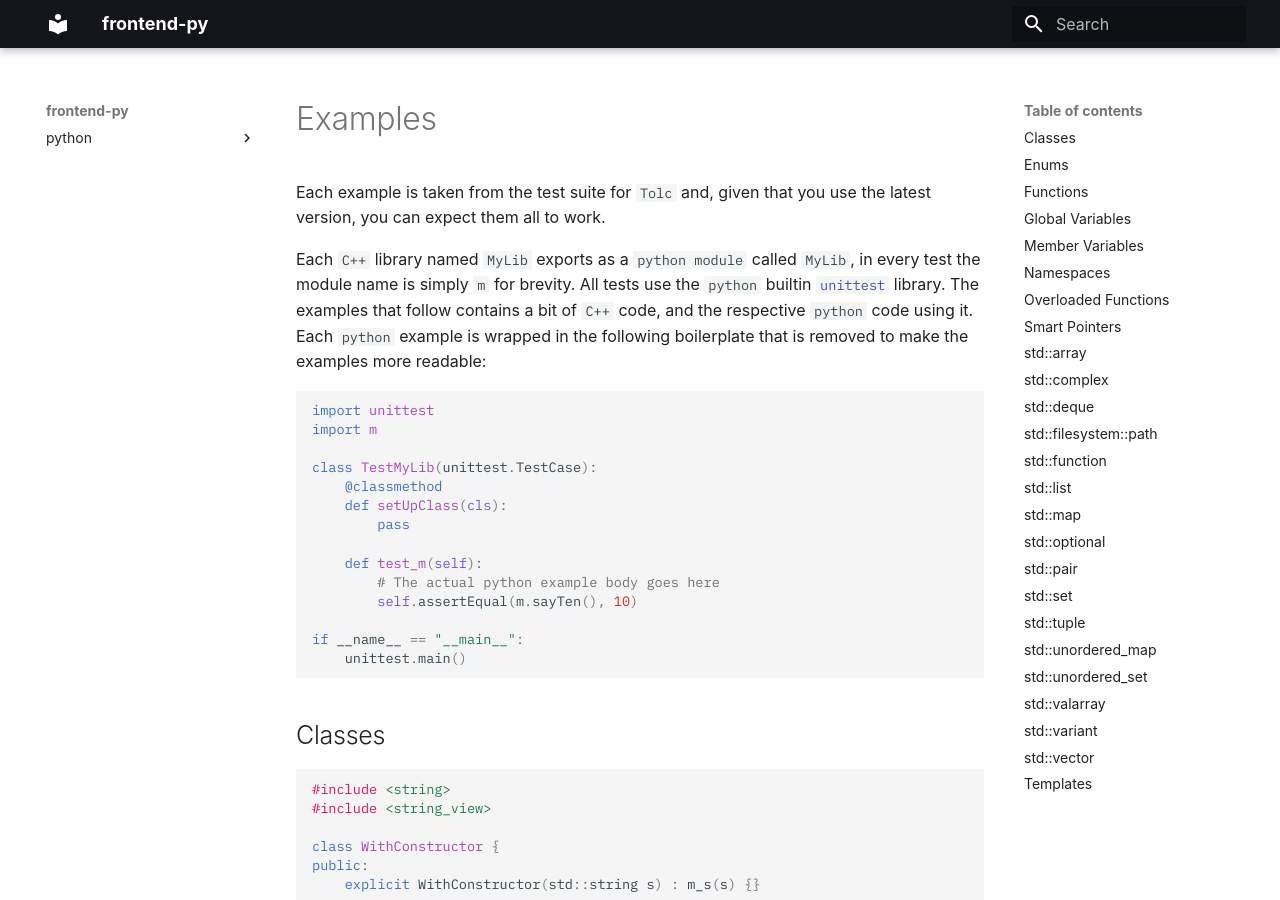
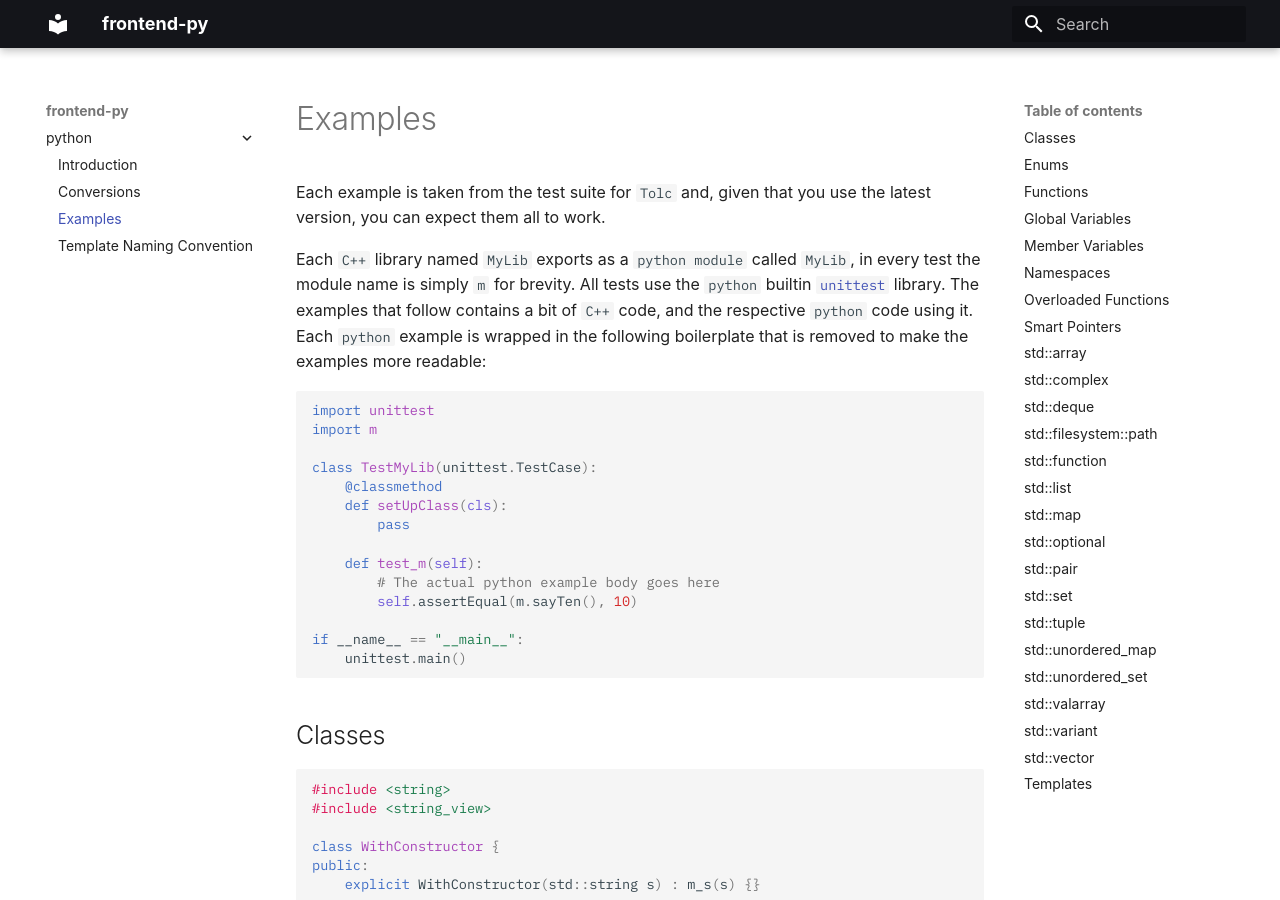
Before and after one commit to Tolc-Software/frontend.py, an MkDocs documentation site: the page built from docs/public/examples.md, in a window 1280 px wide and 900 px high. Built offline with MkDocs 1.6.1 and Material for MkDocs 9.7.7, drawn with Linux system fonts in a browser that asks for light colours; some web fonts are replaced.

Commit message:
Add examples to mkdocs

```diff
--- a/docs/mkdocs.yml
+++ b/docs/mkdocs.yml
@@ -8,6 +8,7 @@ nav:
   - python:
     - Introduction: 'introduction.md'
     - Conversions: 'conversions.md'
+    - Examples: 'examples.md'
     - Template Naming Convention: 'template_naming_convention.md'
 markdown_extensions:
   - pymdownx.highlight
```
